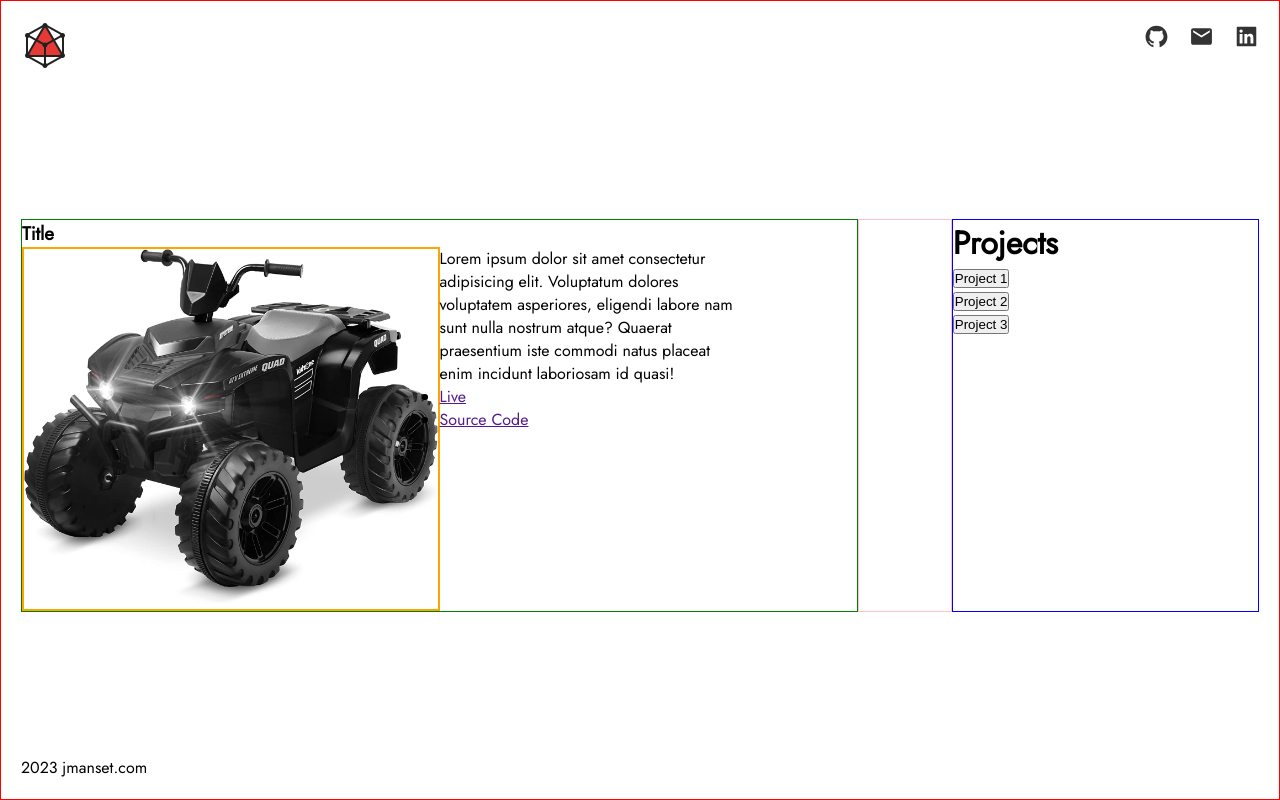
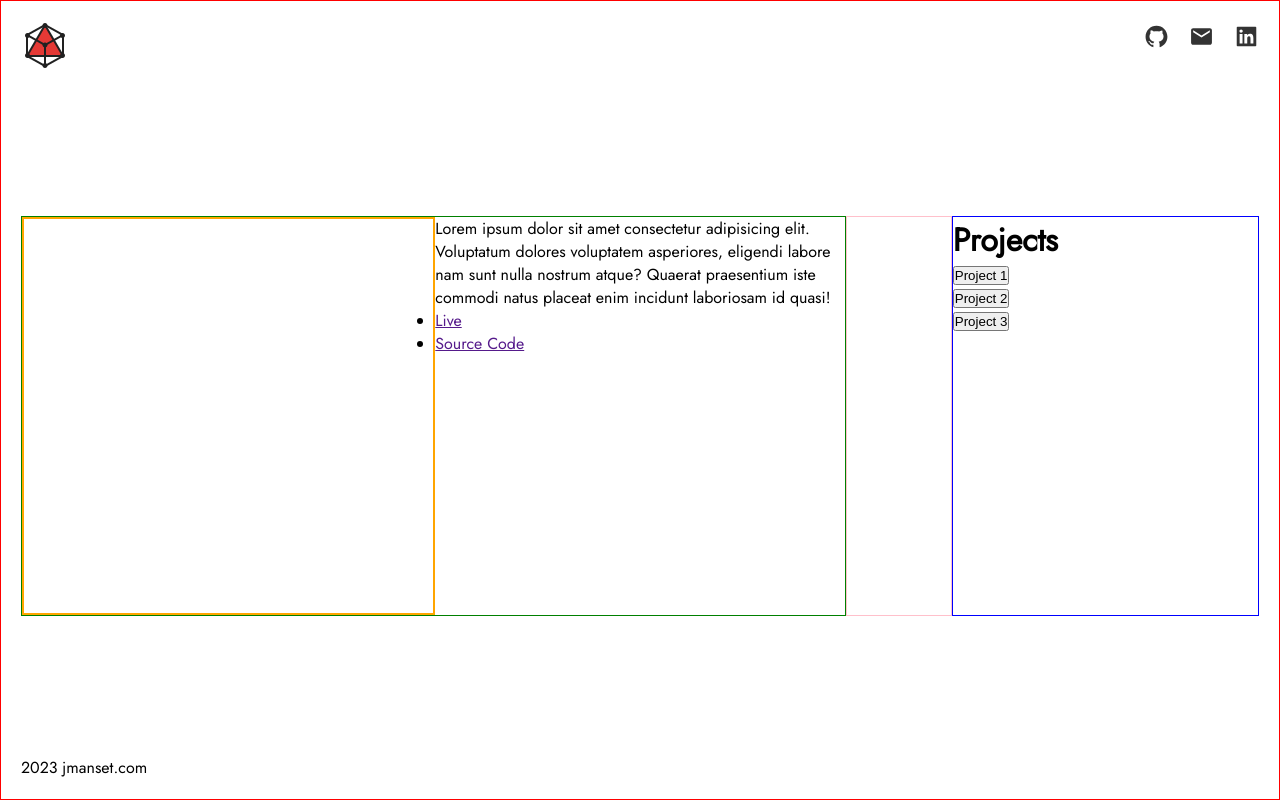
Before and after one commit to kujerocoding/jmanset-portfolio, a React (Vite) app: page / in a window 1280 px wide. Both pictures are taken after a click on the button "Project 1". Built offline with nearby package versions, Linux system fonts and the light colour scheme.

Commit message:
Update media query

```diff
--- a/src/App.css
+++ b/src/App.css
@@ -49,6 +49,14 @@ header {
 
 .info-container{
     border: 1px solid green;
+    height: 500px;
+    display: flex;
+    flex-direction: column;
+    justify-content: center;
+}
+
+.info-container > h3 {
+    padding-top: 100px;
 }
 
 .project-container{
@@ -76,7 +84,7 @@ main > div > h1 {
 
 .img-container{
     border: 2px solid orange;
-    width: 50%;
+    flex: 1;
 }
 
 .img-container > img {
@@ -86,17 +94,26 @@ main > div > h1 {
 .info-project-container{
     display: flex;
     flex-direction: column;
+    flex: 1;
 }
 
-.desc-container{
-    max-width: 300px;
-}
+
 
 @media (min-width: 768px){
 
     .info-project-container{
         flex-direction: row;
     }
+
+    .info-container{
+        max-height: 400px;
+    }
+
+    .desc-container{
+        flex: 1;
+    }
+
+
 }
 
 @media (min-width: 1024px){
--- a/src/components/Main.jsx
+++ b/src/components/Main.jsx
@@ -6,10 +6,14 @@ import ProjectData from './ProjectData';
 const Main = () => {
 
     const [data, setData] = useState(ProjectData)
+    const [showHello, setShowHello] = useState(true);
+    const [showProject, setShowProject] = useState(false);
 
     const handleClick = (e) => {
       const { name } = e.target
         console.log(e.target.name)
+        setShowHello(false)
+        setShowProject(true)
         setData(prevData => {
             return prevData.map(item => item.name === name ? {...item, isOpen: true} : {...item, isOpen: false})
           }
@@ -17,7 +21,6 @@ const Main = () => {
         console.log(data)
     }
 
-const [showHello] = useState(false);
   return (
     <main>
     <div className='info-container'>
@@ -27,10 +30,10 @@ const [showHello] = useState(false);
                 Career shifter with a background in X (your previous field) and a passion for web development. Strong problem-solver with a keen eye for detail and a drive to stay current with the latest web development technologies. Proven ability to learn quickly and work well in a team.
             </p>
         </div>}
-        <h3>Title</h3>
-        <div className='info-project-container'>
 
-            <div className='img-container'><img src="../src/assets/image/atv.jpg"></img></div>
+       { showProject && <div className='info-project-container'>
+
+            <div className='img-container'><img src=""></img></div>
             <div className='desc-container'>
                 <p>Lorem ipsum dolor sit amet consectetur adipisicing elit. Voluptatum dolores voluptatem asperiores, eligendi labore nam sunt nulla nostrum atque? Quaerat praesentium iste commodi natus placeat enim incidunt laboriosam id quasi!</p>
                 <ul>
@@ -39,7 +42,7 @@ const [showHello] = useState(false);
                 </ul>
             </div>
 
-        </div>
+        </div>}
     </div>
     <div className='spacer'></div>
     <div className='project-container'>
@@ -55,3 +58,6 @@ const [showHello] = useState(false);
 }
 
 export default Main
+
+
+//../src/assets/image/atv.jpg
```
